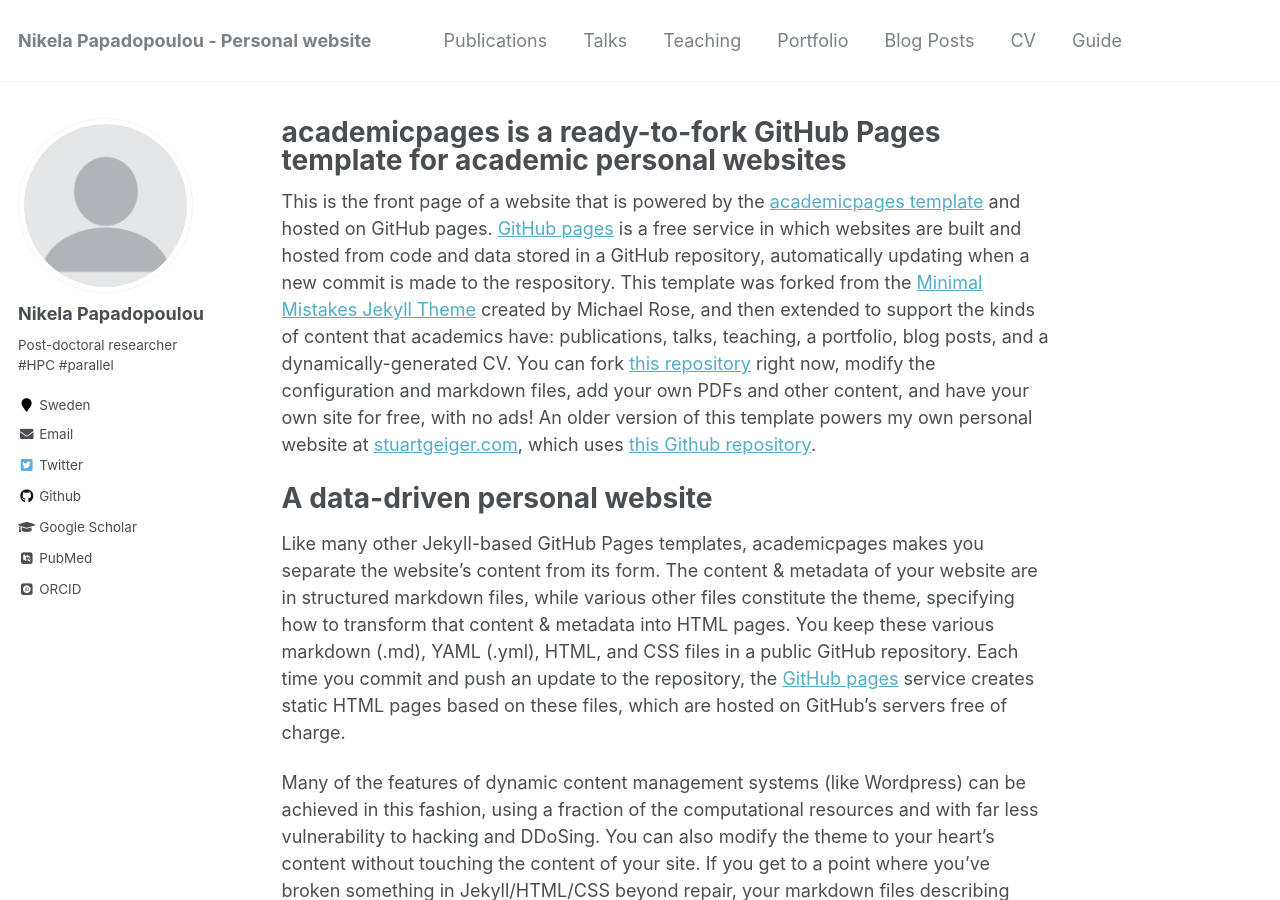
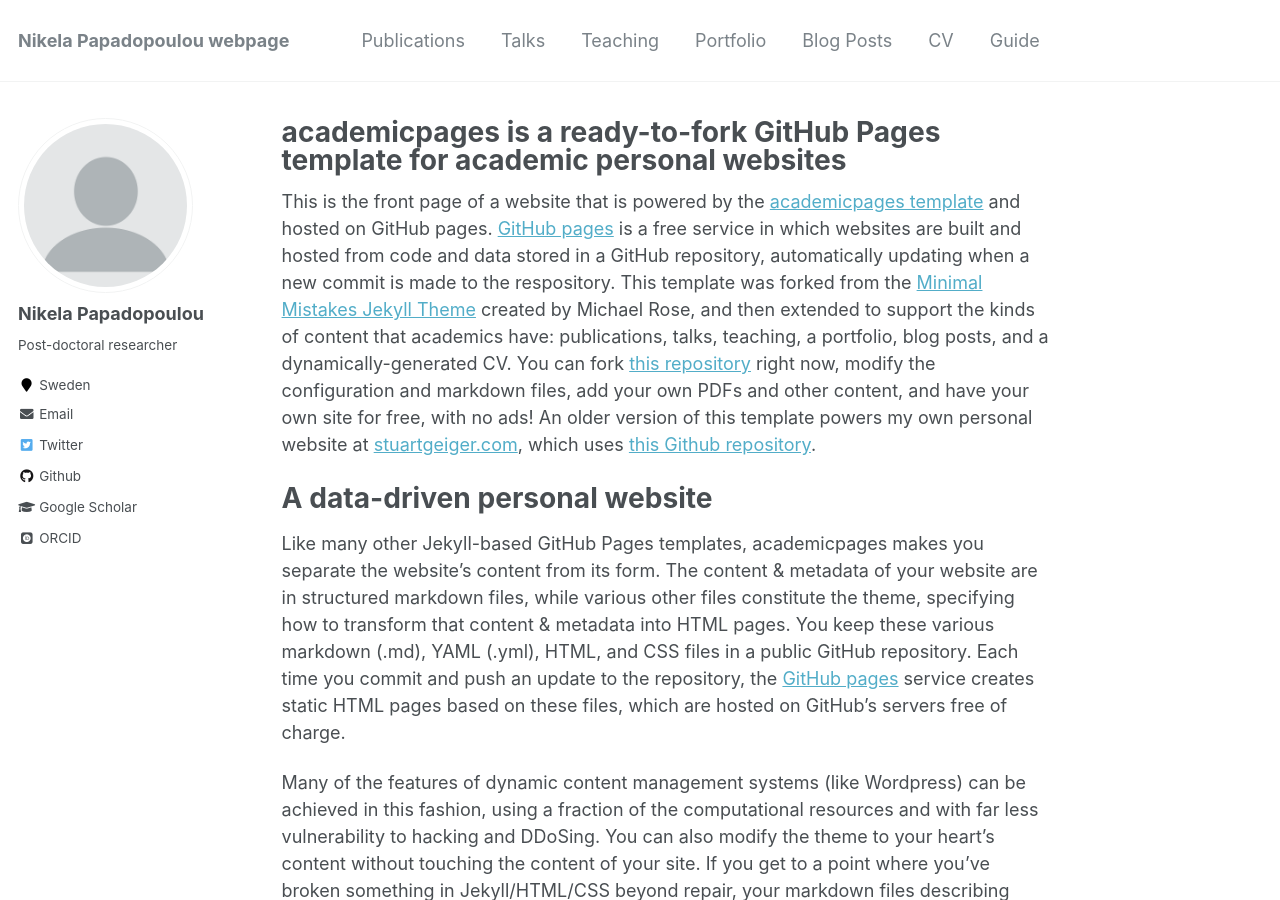
Before and after one commit to nikela/nikela.github.io, a Jekyll site: the page built from _pages/about.md, in a window 1280 px wide and 900 px high. Built offline with Jekyll 4.4.1, drawn with Linux system fonts in a browser that asks for light colours; some web fonts are replaced.

Commit message:
Change basic info

```diff
--- a/_config.yml
+++ b/_config.yml
@@ -7,7 +7,7 @@
 
 # Site Settings
 locale                   : "en-US"
-title                    : "Nikela Papadopoulou - Personal website"
+title                    : "Nikela Papadopoulou webpage"
 title_separator          : "-"
 name                     : &name "Nikela Papadopoulou"
 description              : &description "personal description"
@@ -82,12 +82,12 @@
 author:
   name             : "Nikela Papadopoulou"
   avatar           : "profile.png"
-  bio              : "Post-doctoral researcher #HPC #parallel"
+  bio              : "Post-doctoral researcher"
   location         : "Sweden"
   employer         :
-  pubmed           : "https://www.ncbi.nlm.nih.gov/pubmed/?term=john+snow"
+  pubmed           :
   googlescholar    : "https://scholar.google.com/citations?user=LJ1SVE0AAAAJ"
-  email            : "nikela.papadopoulou@gmail.com | nikela@chalmers.se"
+  email            : "nikela.papadopoulou@gmail.com"
   researchgate     :  # example: "https://www.researchgate.net/profile/yourprofile"
   uri              :
   bitbucket        :
@@ -96,20 +96,20 @@
   flickr           :
   facebook         :
   foursquare       :
-  github           : "academicpages"
+  github           : "https://github.com/nikela"
   google_plus      :
   keybase          :
   instagram        :
   impactstory      : #"https://profiles.impactstory.org/u/xxxx-xxxx-xxxx-xxxx"
   lastfm           :
   linkedin         :
-  orcid            : "http://orcid.org/yourorcidurl"
+  orcid            : "http://orcid.org/0000-0003-2141-5654"
   pinterest        :
   soundcloud       :
   stackoverflow    : # http://stackoverflow.com/users/123456/username
   steam            :
   tumblr           :
-  twitter          : "replacethistwitterhandle"
+  twitter          : "_nikela_"
   vine             :
   weibo            :
   xing             :
```
